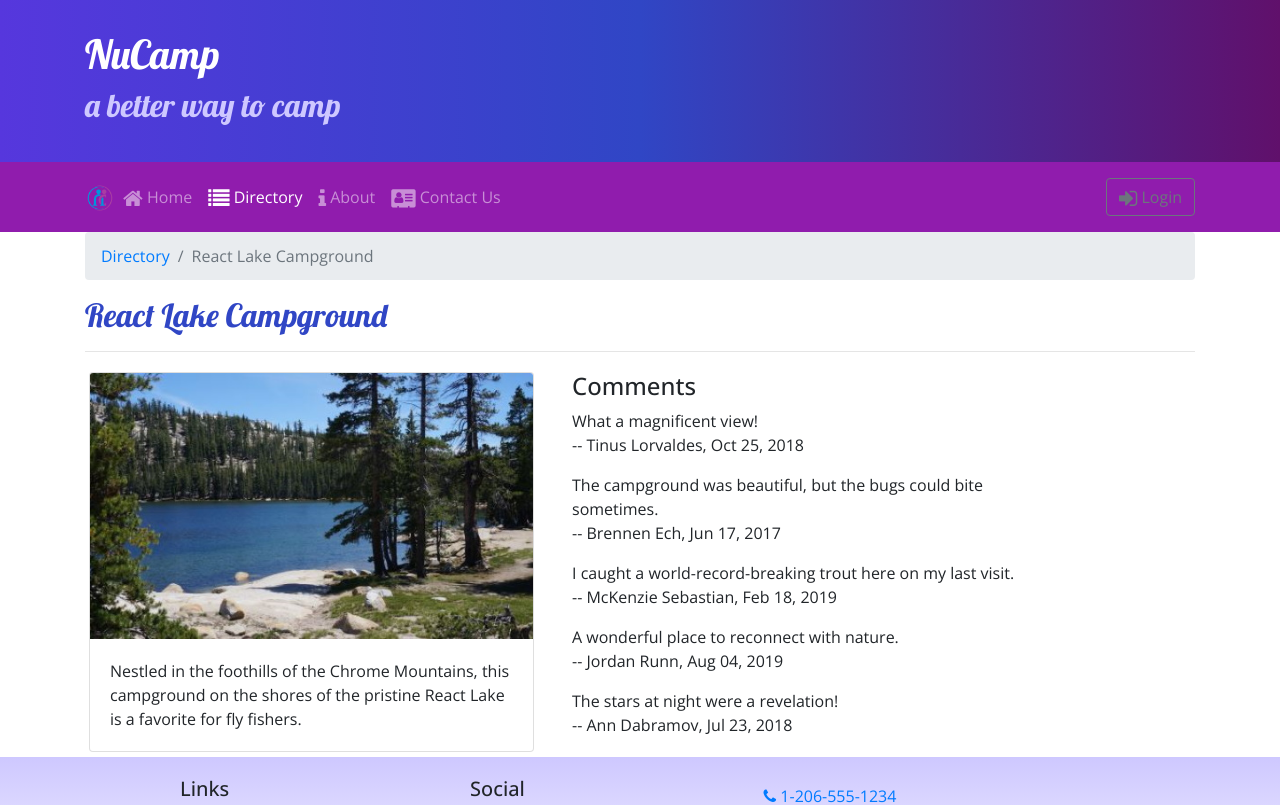
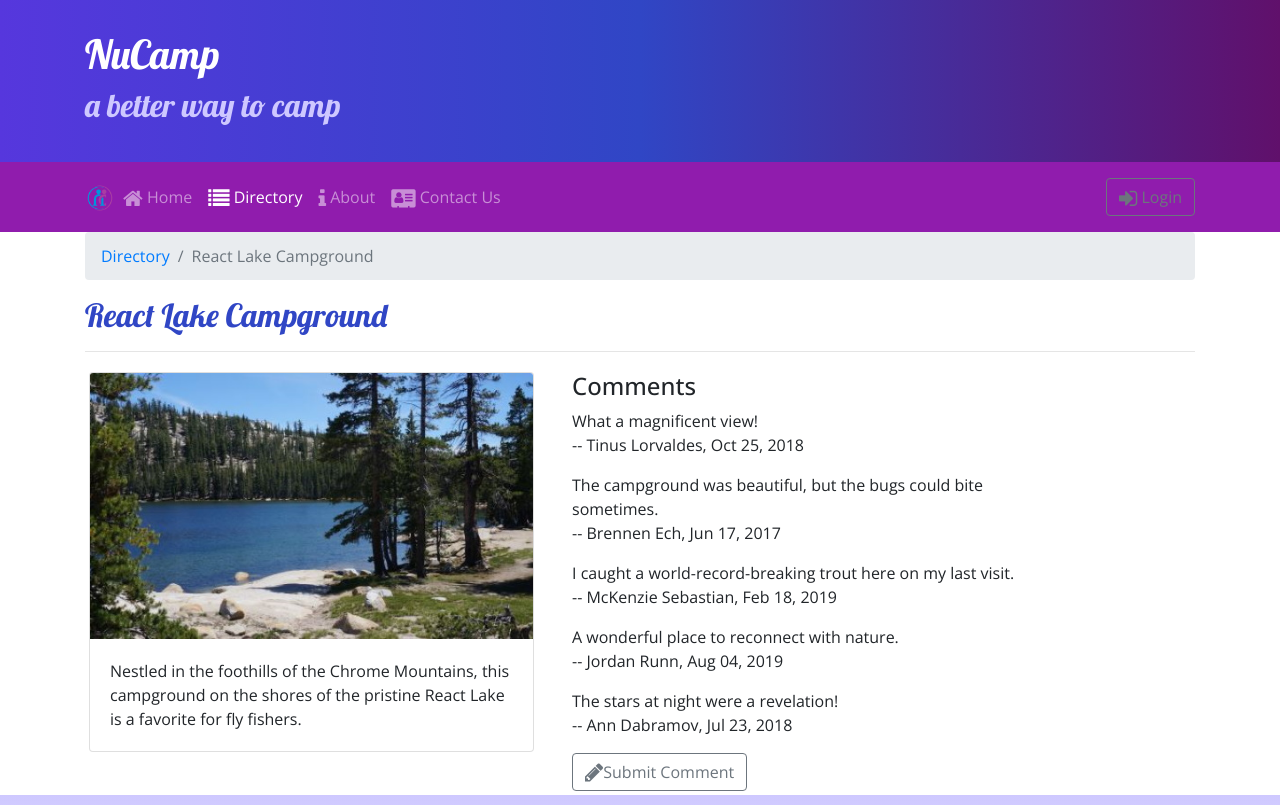
Before and after one commit to parkerfromcal/nucamp-react, a React (Create React App) app: page /directory/0 in a window 1280 px wide. Shown: the top 805 px of the page. Built offline with nearby package versions, Linux system fonts and the light colour scheme.

Commit message:
submit comments button

```diff
--- a/src/components/CampsiteInfo.js
+++ b/src/components/CampsiteInfo.js
@@ -1,4 +1,4 @@
-import React from "react";
+import React, { Component } from "react";
 import {
   Card,
   CardImg,
@@ -6,6 +6,7 @@ import {
   CardBody,
   Breadcrumb,
   BreadcrumbItem,
+  Button,
 } from "reactstrap";
 import { Link } from "react-router-dom";
 
@@ -42,6 +43,7 @@ function RenderComments({ comments }) {
             </div>
           );
         })}
+        <CommentForm />
       </div>
     );
   } else {
@@ -75,4 +77,15 @@ function CampsiteInfo(props) {
   return <div>No Campsite</div>;
 }
 
+class CommentForm extends Component {
+  render() {
+    return (
+      <Button outline>
+        <i className="fa fa-pencil fa-lg" />
+        Submit Comment
+      </Button>
+    );
+  }
+}
+
 export default CampsiteInfo;
```
